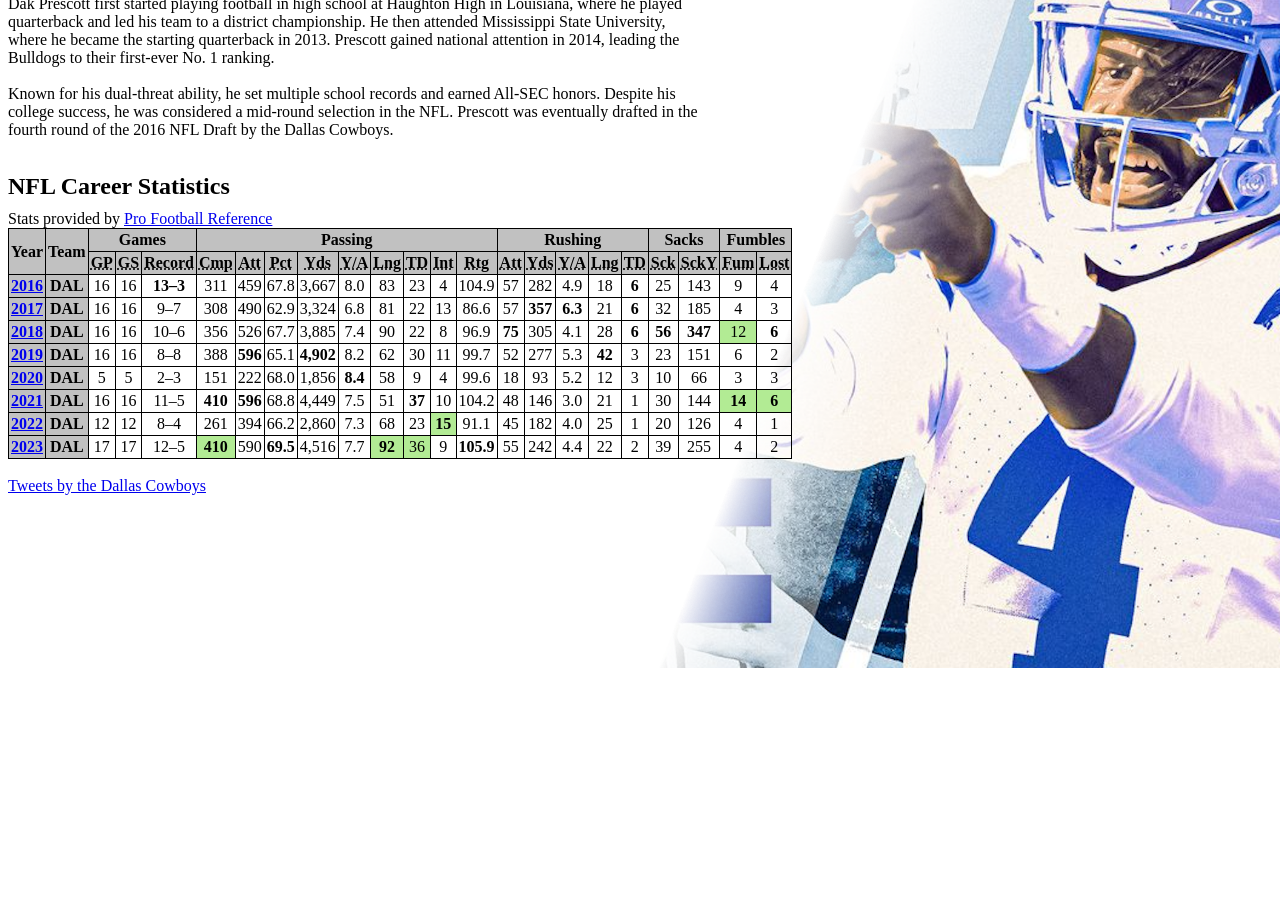
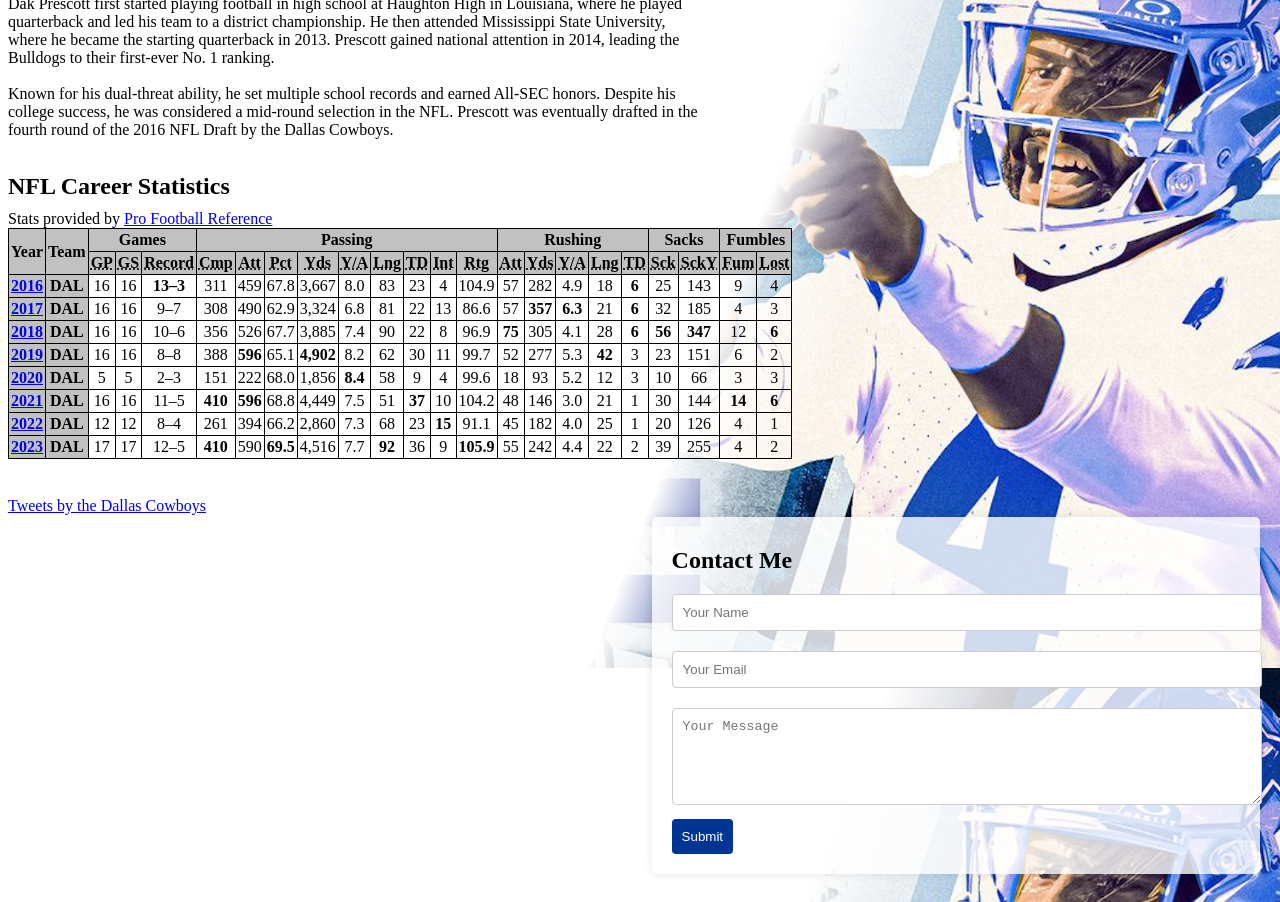
Before and after one commit to SG-BVC/Assignment-1, a plain HTML site: page home.html in a window 1280 px wide. Shown: the part 132-1034 px from the top of the page. Before the commit the page ends 800 px from the top, so only its background shows below. Drawn offline with Linux system fonts and the light colour scheme.

Commit message:
added contact box

```diff
--- a/home.html
+++ b/home.html
@@ -136,7 +136,7 @@
                 <td><b>6</b></td>
                 <td><b>56</b></td>
                 <td><b>347</b></td>
-                <td style="background:#B2EB94;">12</td>
+                <td>12</td>
                 <td><b>6</b></td>
             </tr>
             <tr>
@@ -211,8 +211,8 @@
                 <td>1</td>
                 <td>30</td>
                 <td>144</td>
-                <td style="background:#B2EB94;"><b>14</b></td>
-                <td style="background:#B2EB94;"><b>6</b></td>
+                <td><b>14</b></td>
+                <td><b>6</b></td>
             </tr>
             <tr>
                 <th><a href="html/2022 Stats.html" title="2022 NFL season">2022</a></th>
@@ -227,7 +227,7 @@
                 <td>7.3</td>
                 <td>68</td>
                 <td>23</td>
-                <td style="background:#B2EB94;"><b>15</b></td>
+                <td><b>15</b></td>
                 <td>91.1</td>
                 <td>45</td>
                 <td>182</td>
@@ -245,13 +245,13 @@
                 <td>17</td>
                 <td>17</td>
                 <td>12–5</td>
-                <td style="background:#B2EB94;"><b>410</b></td>
+                <td><b>410</b></td>
                 <td>590</td>
                 <td><b>69.5</b></td>
                 <td>4,516</td>
                 <td>7.7</td>
-                <td style="background:#B2EB94;"><b>92</b></td>
-                <td style="background:#B2EB94;">36</td>
+                <td><b>92</b></td>
+                <td>36</td>
                 <td>9</td>
                 <td><b>105.9</b></td>
                 <td>55</td>
@@ -266,11 +266,23 @@
             </tr>
         </table>
         </br>
-        <div class="tweet-box">
-            <a class="twitter-timeline" data-height="400" href="https://twitter.com/dallascowboys">
-                Tweets by the Dallas Cowboys
-            </a>
+        <div class="container">
+            <div class="tweet-box">
+                <a class="twitter-timeline" data-height="400" href="https://twitter.com/dallascowboys">
+                    Tweets by the Dallas Cowboys
+                </a>
+                <script async src="https://platform.twitter.com/widgets.js" charset="utf-8"></script>
+            </div>
+
+            <div class="contact-form">
+                <h2>Contact Me</h2>
+                <form action="#" method="post">
+                    <input type="text" name="name" placeholder="Your Name" required>
+                    <input type="email" name="email" placeholder="Your Email" required>
+                    <textarea name="message" placeholder="Your Message" rows="5" required></textarea>
+                    <button type="submit">Submit</button>
+                </form>
+            </div>
         </div>
-        <script async src="https://platform.twitter.com/widgets.js" charset="utf-8"></script>
     </body>
 </html>
--- a/styles.css
+++ b/styles.css
@@ -30,3 +30,37 @@
 .tweet-box {
   width: 50%;
 }
+
+.contact-form {
+  width: 45%;
+  margin: 20px auto;
+  background-color: rgba(255, 255, 255, 0.8);
+  padding: 20px;
+  border-radius: 5px;
+  box-shadow: 0 0 10px rgba(0, 0, 0, 0.1);
+  margin-left: auto;
+}
+.contact-form input, .contact-form textarea {
+  width: 100%;
+  padding: 10px;
+  margin: 10px 0;
+  border: 1px solid #ccc;
+  border-radius: 4px;
+}
+.contact-form button {
+  background-color: #003594;
+  color: white;
+  padding: 10px;
+  border: none;
+  border-radius: 4px;
+  cursor: pointer;
+}
+.contact-form button:hover {
+  background-color: #041E42;
+}
+
+.container {
+  display: flex;
+  justify-content: space-between;
+  margin-top: 20px;
+}
```
Lines whose indentation alone changed are shown as unchanged.
